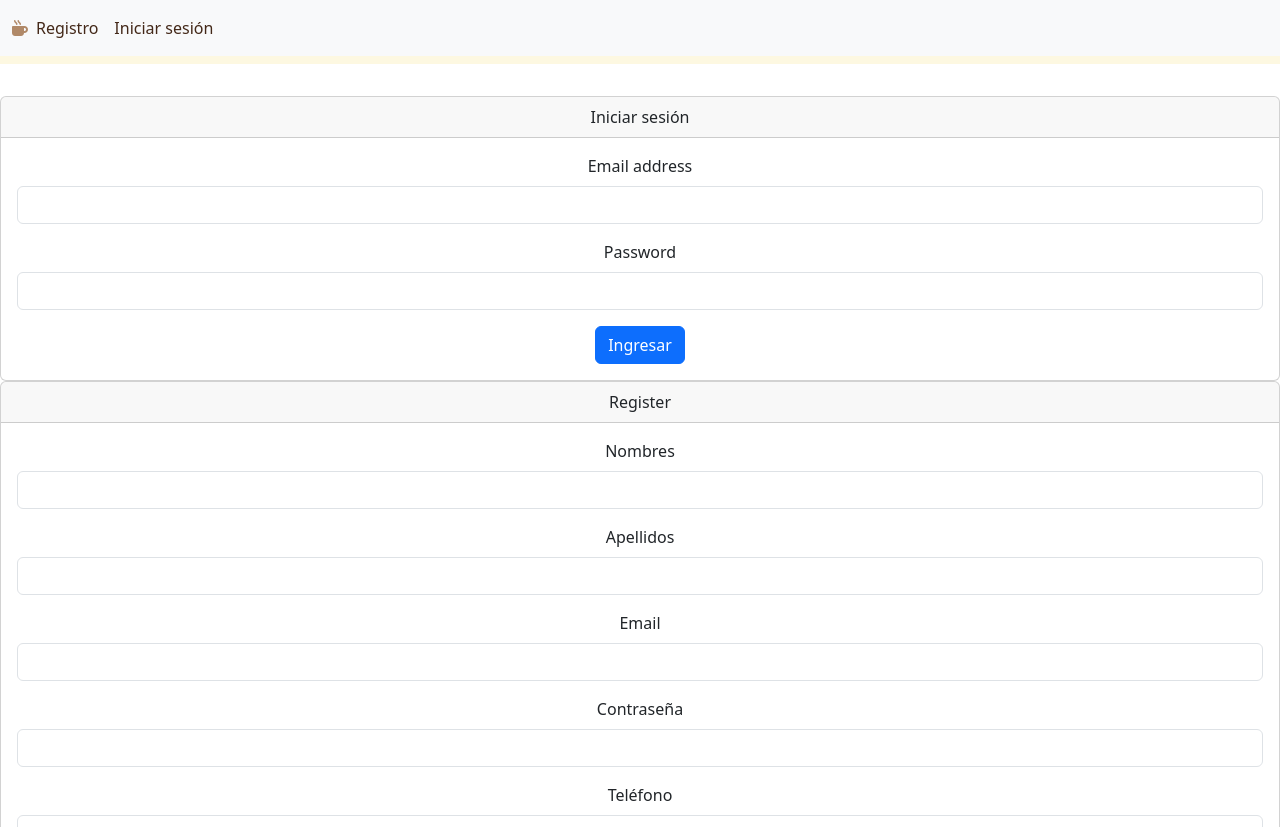
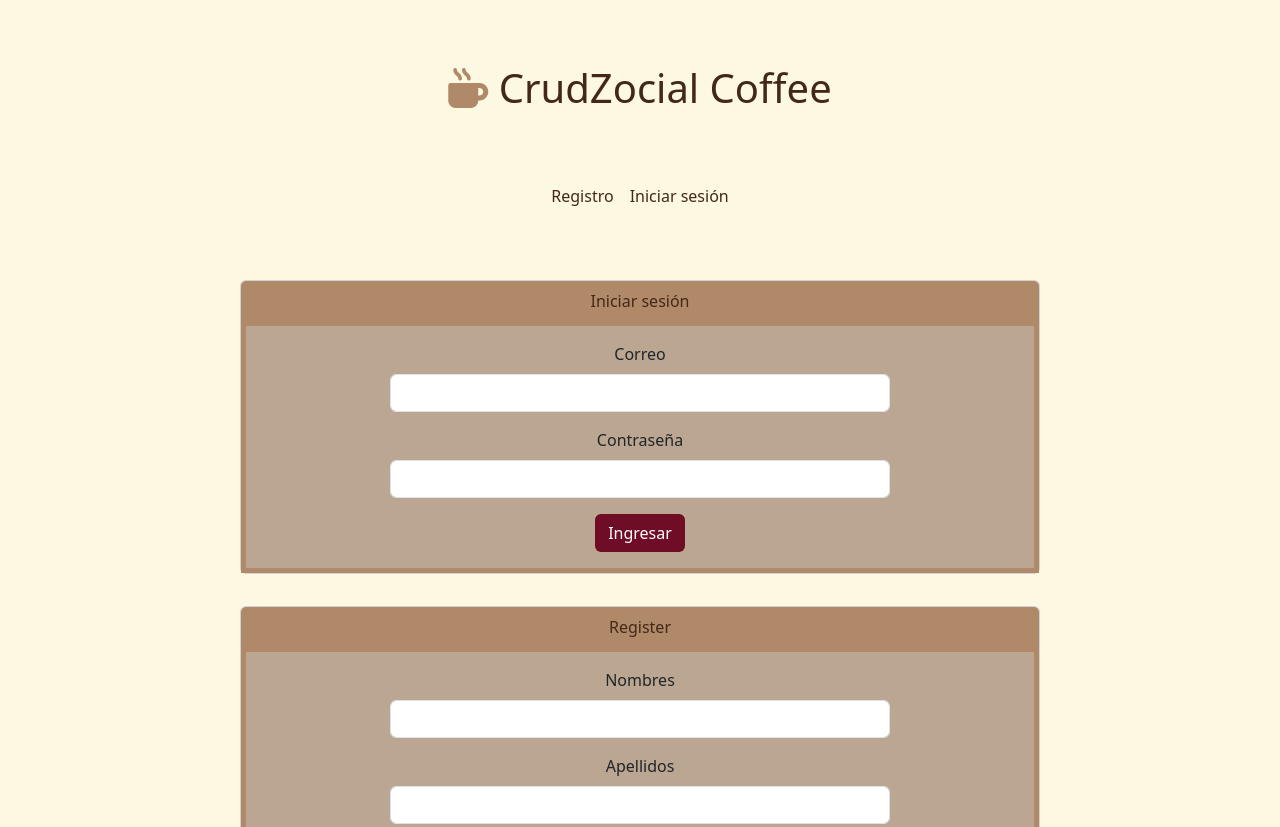
Before and after one commit to angelicacvo/Crudzocial, a plain HTML site: page PAGES/index.html in a window 1280 px wide. Shown: the top 827 px of the page. Drawn offline with nearby package versions, Linux system fonts and the light colour scheme; files whose address does not match are found by name.

Commit message:
css terminado

```diff
--- a/ASSETS/CSS/home.css
+++ /dev/null
@@ -1,49 +0,0 @@
-*{
-    padding: 0;
-    margin: 0;
-
-}
-
-:root{
---claret: #6e0d25ff;
---cream: #ffffb3ff;
---earth-yellow: #dcab6bff;
---sepia: #774e24ff;
---seal-brown: #6a381fff;
-}
-
-.container__overlay{
-    display: grid;
-    grid-template-columns: 8fr 1fr;
-}
-
-.overlay__profile{
-    display: grid;
-    grid-template-columns: 1fr 1fr;
-}
-
-.card__container{
-    display: grid;
-    grid-template-columns: 1fr 1fr;
-    gap: 1rem;
-    padding: 3rem;
-}
-
-.main__footer{
-    display: flex;
-    flex-direction: column;
-    align-items: center;
-    background-color: #6a381fff;
-    color: #dcab6bff;
-    font-family: 'Segoe UI', Tahoma, Verdana, sans-serif;
-    bottom: 0;
-}
-
-.main__footer p{
-    margin-bottom: 1rem;
-}
-
-
-/* .container__overlay{
-    background-image: url('./assets/imgs/basalt.jpeg') !important;
-} */
--- a/ASSETS/CSS/styles.css
+++ b/ASSETS/CSS/styles.css
@@ -90,6 +90,64 @@ main {
   margin-bottom: 1rem;
 }
 
+.dropdown-toggle,
+.log-out__bnt,
+.send__btn,
+.enter__btn {
+  background-color: var(--claret);
+  color: white;
+}
+
+.publish_btn:hover,
+.dropdown-toggle:hover,
+.log-out__bnt:hover,
+.send__btn:hover,
+.enter__btn:hover {
+  background-color: var(--claret--hover);
+}
+
+
+/* login */
+.navbar__container {
+  margin: 4rem 0 1rem 0;
+  display: grid;
+  justify-content: center;
+}
+
+.navbar {
+  display: grid;
+  justify-content: center;
+  margin-top: 3rem;
+}
+
+.navbar__container--h1 {
+  width: 100%;
+}
+
+.index__container{
+  background-color: var(--background-color);
+}
+
+.login__container{
+  margin: 0 15rem 2rem 15rem;
+}
+
+.card-header{
+  background-color: var(--sepia);
+  color: var(--text-color);
+  border: none;
+}
+
+.mb-3{
+  padding: 0 8rem 0 8rem;
+}
+
+.card-body{
+  border: 5px solid var(--sepia);
+  background-color: rgba(var(--sepia-rgb), 0.5);
+}
+
+
 /* profile */
 
 .profile__main {
@@ -162,20 +220,6 @@ main {
   background-color: var(--claret);
 }
 
-.dropdown-toggle,
-.log-out__bnt,
-.send__btn {
-  background-color: var(--claret);
-  color: white;
-}
-
-.publish_btn:hover,
-.dropdown-toggle:hover,
-.log-out__bnt:hover,
-.send__btn:hover
- {
-  background-color: var(--claret--hover);
-}
 
 .galery__card,
 .text-body-secondary,
--- a/PAGES/index.html
+++ b/PAGES/index.html
@@ -10,18 +10,20 @@
       integrity="sha384-LN+7fdVzj6u52u30Kp6M/trliBMCMKTyK833zpbD+pXdCLuTusPj697FH4R/5mcr"
       crossorigin="anonymous"
     />
-    <link rel="stylesheet"  href="../assets/CSS/styles.css" />
+    <link rel="stylesheet" href="../assets/CSS/styles.css" />
     <script
       src="https://kit.fontawesome.com/ea4c7975d5.js"
       crossorigin="anonymous"
     ></script>
   </head>
-  <body>
+  <body class="index__container">
     <header>
-      <footer>
-        <nav class="navbar navbar-expand-lg bg-body-tertiary">
+      <div class="navbar__container">
+        <h1 class="navbar__container--h1">
+          <i class="fa-solid fa-mug-hot"></i> CrudZocial Coffee
+        </h1>
+        <nav class="navbar navbar-expand-lg">
           <div class="container-fluid">
-            <i class="fa-solid fa-mug-hot"></i>
             <button
               class="navbar-toggler"
               type="button"
@@ -52,17 +54,18 @@
             </div>
           </div>
         </nav>
-      </footer>
+      </div>
     </header>
 
-    <main>
-      <div id="login" class="card text-center">
+    <main class="index__main">
+      <div class="login__container">
+        <div id="login" class="card login__card text-center">
           <div class="card-header">Iniciar sesión</div>
           <div class="card-body">
             <form>
               <div class="mb-3">
                 <label for="exampleInputEmail1" class="form-label"
-                >Email address</label
+                  >Correo</label
                 >
                 <input
                   type="email"
@@ -73,7 +76,7 @@
               </div>
               <div class="mb-3">
                 <label for="exampleInputPassword1" class="form-label"
-                >Password</label
+                  >Contraseña</label
                 >
                 <input
                   type="password"
@@ -81,14 +84,15 @@
                   id="exampleInputPassword1"
                 />
               </div>
-            <button type="submit" class="btn btn-primary" id="loginBtn">
+              <button type="submit" class="btn enter__btn" id="loginBtn">
                 Ingresar
               </button>
             </form>
           </div>
         </div>
-
-      <div id="register" class="card text-center">
+      </div>
+      <div class="login__container">
+        <div id="register" class="card register__card text-center">
           <div class="card-header">Register</div>
           <div class="card-body">
             <form>
@@ -123,7 +127,9 @@
                 />
               </div>
               <div class="mb-3">
-              <label for="registerSectionPhone" class="form-label">Contraseña</label>
+                <label for="registerSectionPhone" class="form-label"
+                  >Contraseña</label
+                >
                 <input
                   type="text"
                   class="form-control"
@@ -143,7 +149,9 @@
                 />
               </div>
               <div class="mb-3">
-              <label for="registerSectionPhone" class="form-label">País</label>
+                <label for="registerSectionPhone" class="form-label"
+                  >País</label
+                >
                 <input
                   type="text"
                   class="form-control"
@@ -152,7 +160,9 @@
                 />
               </div>
               <div class="mb-3">
-              <label for="registerSectionCity" class="form-label">Ciudad</label>
+                <label for="registerSectionCity" class="form-label"
+                  >Ciudad</label
+                >
                 <input
                   type="text"
                   class="form-control"
@@ -183,13 +193,20 @@
                 />
               </div>
 
-            <button type="submit" class="btn btn-primary" id="registerBtn">
+              <button type="submit" class="btn enter__btn" id="registerBtn">
                 Registrarse
               </button>
             </form>
           </div>
         </div>
+      </div>
     </main>
+
+    <footer class="main__footer container-fluid">
+      <p>Celula CookiEaters-Clanes: Van Rossum & Ritchie</p>
+      <p>Prueba CrudZocial - Honores a Crudzaso & Riwi</p>
+      <p>Modulo 3 - Javascript 27 de junio, 2025</p>
+    </footer>
 
     <script
       src="https://cdn.jsdelivr.net/npm/bootstrap@5.3.7/dist/js/bootstrap.bundle.min.js"
```
Lines whose indentation alone changed are shown as unchanged.
